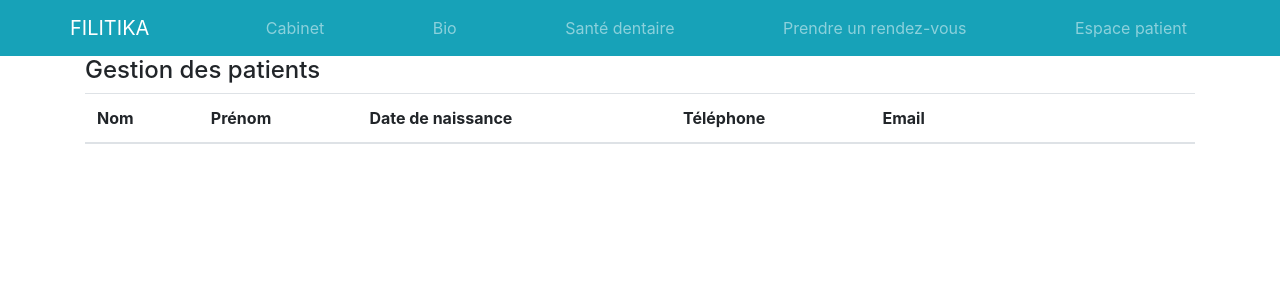
After one commit to NicoJel/projet_site_dentiste, a Symfony app: template templates/admin/patient/index.html.twig in a window 1280 px wide. The commit adds this page. Shown: the top 300 px of the page. Run offline with Twig, Linux system fonts and the light colour scheme; the template is opened without the code that fills it, so the values that code supplies are empty; some libraries are stand-ins or nearby versions.

Commit message:
page gestion patients

```diff
--- a/config/routes/annotations.yaml
+++ b/config/routes/annotations.yaml
@@ -6,4 +6,4 @@ controllers:
 admin:
     resource: ../../src/Controller/Admin/
     type: annotation
-    prefix: /admin
+    prefix: /Admin
--- a/config/services.yaml
+++ b/config/services.yaml
@@ -4,7 +4,7 @@
 # Put parameters here that don't need to change on each machine where the app is deployed
 # https://symfony.com/doc/current/best_practices/configuration.html#application-related-configuration
 parameters:
-    locale: 'en'
+    locale: 'fr'
 
 services:
     # default configuration for services in *this* file
--- a/src/Controller/IndexController.php
+++ b/src/Controller/IndexController.php
@@ -5,6 +5,10 @@ namespace App\Controller;
 use Symfony\Bundle\FrameworkBundle\Controller\AbstractController;
 use Symfony\Component\Routing\Annotation\Route;
 
+/**
+ * Class IndexController
+ * @package App\Controller
+ */
 class IndexController extends AbstractController
 {
     /**
--- /dev/null
+++ b/templates/admin/patient/index.html.twig
@@ -0,0 +1,41 @@
+{% extends 'base.html.twig' %}
+
+{% block body %}
+    <div class="container">
+
+        <h4>Gestion des patients</h4>
+
+        <table class="table table-striped">
+            <thead>
+                <th>Nom</th>
+                <th>Prénom</th>
+                <th>Date de naissance</th>
+                <th>Téléphone</th>
+                <th>Email</th>
+                <th width="200px"></th>
+            </thead>
+            <tbody>
+            {% for patient in patients %}
+                <tr>
+                    <td>{{ patient.nom }}</td>
+                    <td>{{ patient.prenom }}</td>
+                    <td>{{ patient.dateNaissance|date('d/m/Y') }}</td>
+                    <td>{{ patient.telephone }}</td>
+                    <td>{{ patient.mail }}</td>
+                    <td>
+                        <a href="{{ path('app_admin_patient_infos', {id: patient.id}) }}"
+                           class="btn btn-sm btn-outline-info">
+                            Modifier
+                        </a>
+                        <a href="{{ path('app_admin_patient_delete', {id: patient.id}) }}"
+                           class="btn btn-sm btn-outline-danger">
+                            Supprimer
+                        </a>
+                    </td>
+                </tr>
+            {% endfor %}
+            </tbody>
+        </table>
+
+    </div>
+{% endblock %}
--- a/templates/base.html.twig
+++ b/templates/base.html.twig
@@ -9,7 +9,7 @@
         {% endblock %}
     </head>
     <body>
-    {#% if app.user.role == 'ROLE_ADMIN' %#}
+
     {% if is_granted('ROLE_ADMIN') %}
     <nav class="navbar navbar-expand-md navbar-dark bg-secondary">
         <div class="container navbar-nav">
@@ -24,12 +24,12 @@
                         </a>
                     </li>
                     <li class="nav-item">
-                        <a href="{{ path('app_admin_rdv_index') }}" class="nav-link">
+                        <a href="" class="nav-link">
                             Planning des rendez-vous
                         </a>
                     </li>
                     <li class="nav-item">
-                        <a href="{{ path('app_admin_acte_index') }}" class="nav-link">
+                        <a href="" class="nav-link">
                             Gestion des actes
                         </a>
                     </li>
@@ -65,7 +65,7 @@
                 </a>
             </li>
             <li class="nav-item">
-                <a class="nav-link" href="">
+                <a class="nav-link" href="{{ path('app_security_inscription') }}">
                     Espace patient
                 </a>
             </li>
--- a/templates/security/connexion.html.twig
+++ b/templates/security/connexion.html.twig
@@ -3,7 +3,10 @@
 
 {% block body %}
 
+    <div class="container">
         <h4>Connexion</h4>
+
+        <div class="col-sm-auto col-md-8 col-lg-6">
                 <form method="post">
                     <div class="form-group">
                         <label>Email</label>
@@ -19,5 +22,7 @@
                         </button>
                     </div>
                 </form>
+        </div>
+    </div>
 
 {% endblock %}
--- a/templates/security/inscription.html.twig
+++ b/templates/security/inscription.html.twig
@@ -2,6 +2,7 @@
 
 
 {% block body %}
+    <div class="container">
 
     <h4>Inscription</h4>
 
@@ -27,4 +28,5 @@
         </div>
         {{ form_end(form) }}
     </div>
+
 {% endblock %}
```
Also changed, not shown: src/Controller/Admin/PatientController.php (added, +72 -0 lines), src/Controller/SecurityController.php (+7 -7 lines), src/Entity/Utilisateur.php (+11 -1 lines), templates/admin/patient/infos.html.twig (+11 -14 lines), 1 other file. Lines whose indentation alone changed are shown as unchanged.
